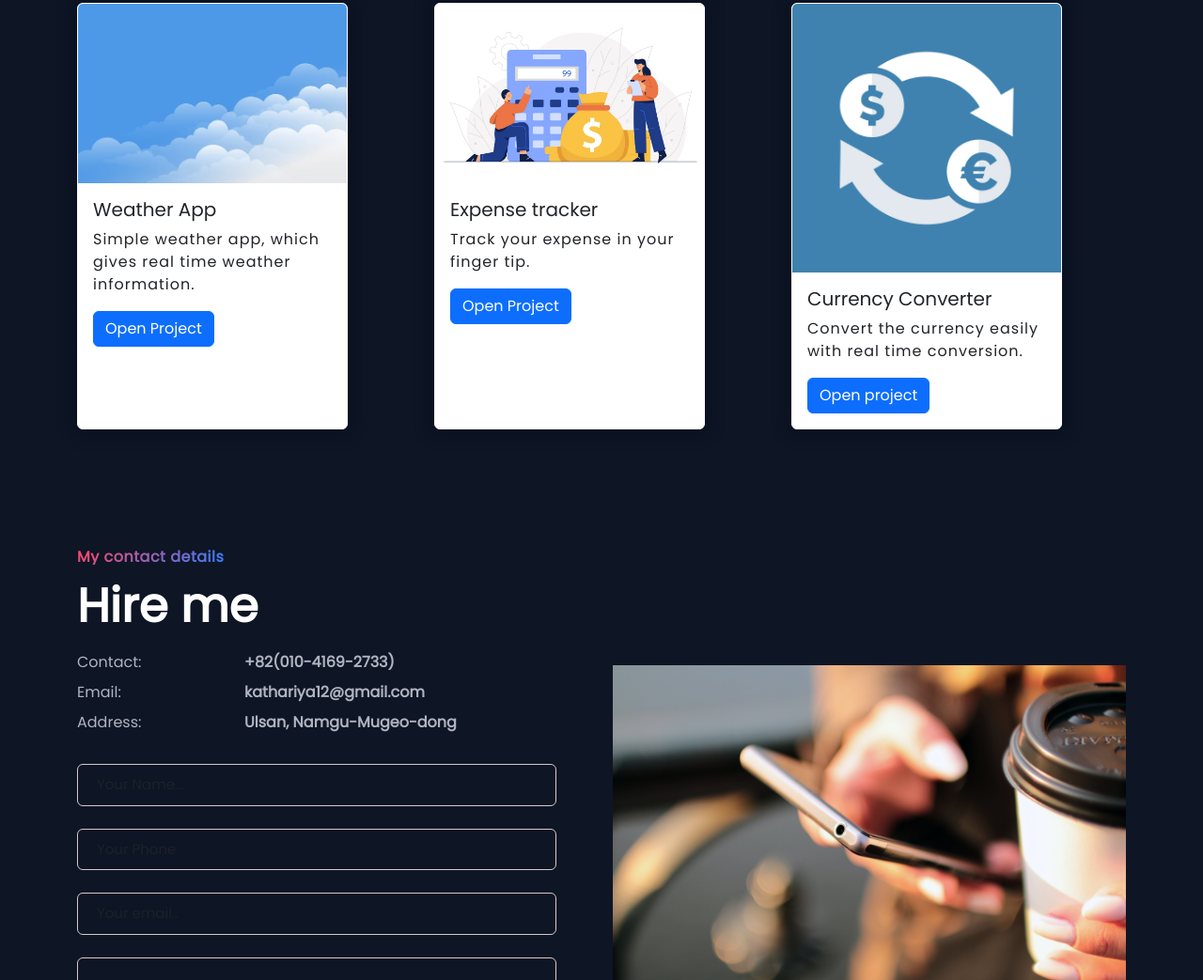
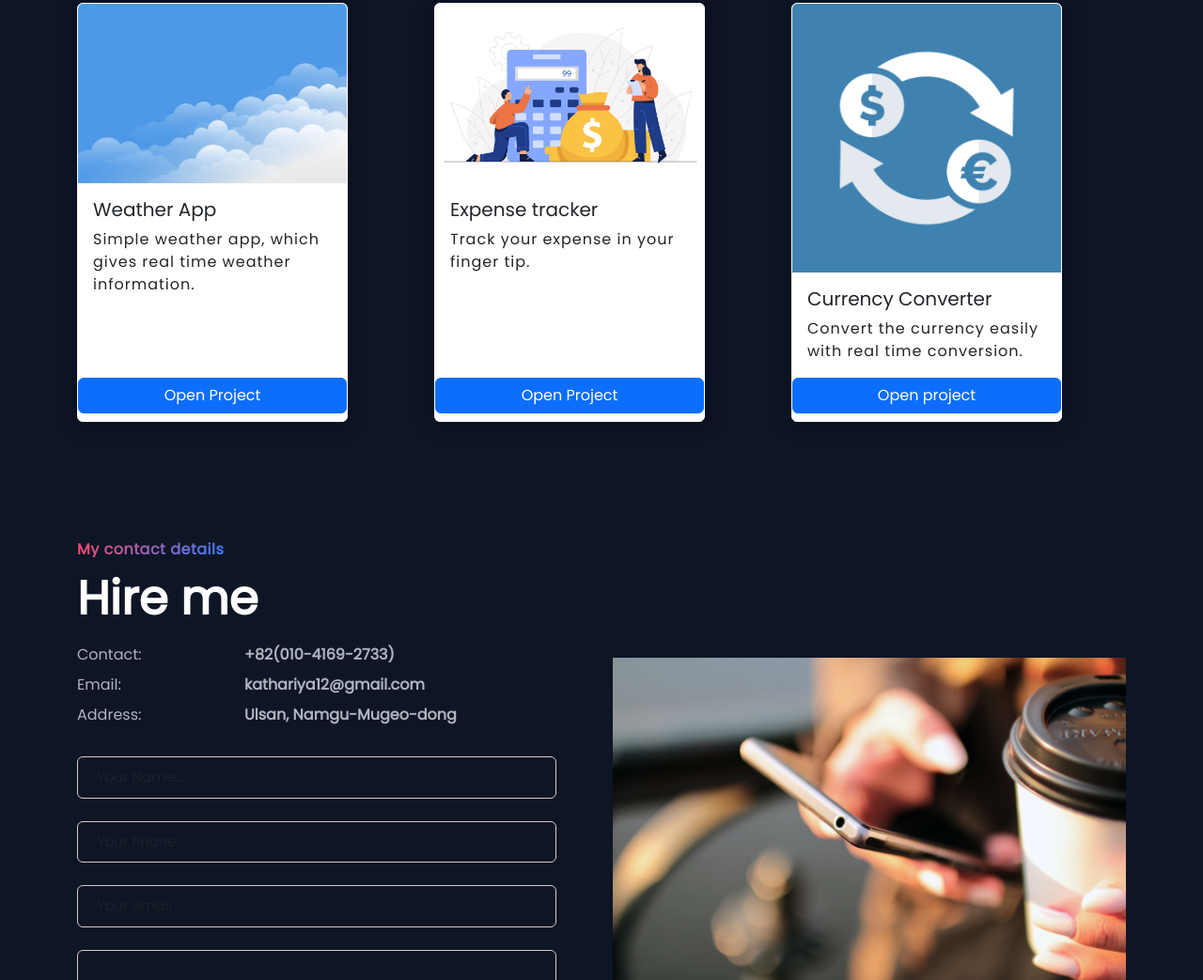
Before and after one commit to AkArun12/Portfolio-website, a plain HTML site: page index.html in a window 1280 px wide. Shown: the part 2452-3495 px from the top of the page at 94% size. Drawn offline with Linux system fonts and the light colour scheme.

Commit message:
files updated

```diff
--- a/index.html
+++ b/index.html
@@ -381,8 +381,9 @@
                         <div class="card-body">
                             <h5 class="card-title">Weather App</h5>
                             <p class="card-text text-dark">Simple weather app, which gives real time weather information.</p>
-                            <a href="https://akarun12.github.io/weather-app/" target="_blank"  class="btn btn-primary">Open Project</a>
                         </div>
+                            <a href="https://akarun12.github.io/weather-app/" target="_blank"  class="btn btn-primary mb-2">Open Project</a>
+
                     </div>
 
 
@@ -393,8 +394,9 @@
                         <div class="card-body">
                             <h5 class="card-title">Expense tracker</h5>
                             <p class="card-text text-dark">Track your expense in your finger tip.</p>
-                            <a href="https://akarun12.github.io/expense-react/"  target="_blank"  class="btn btn-primary ">Open Project</a>
                         </div>
+                            <a href="https://akarun12.github.io/expense-react/"  target="_blank"  class="btn btn-primary mb-2 ">Open Project</a>
+
                     </div>
 
                 </div>
@@ -405,13 +407,11 @@
                         <div class="card-body">
                             <h5 class="card-title">Currency Converter</h5>
                             <p class="card-text text-dark">Convert the currency easily with real time conversion.</p>
-                            <a href="https://akarun12.github.io/currency-convt/" target="_blank"  class="btn btn-primary ">Open project</a>
                         </div>
+                            <a href="https://akarun12.github.io/currency-convt/" target="_blank"  class="btn btn-primary mb-2">Open project</a>
+
                     </div>
-                    <!-- <div class="card p-0">
-                        <span style="background-image: url(./images/portfolio/weather.jpg)"></span>
-                        <a href="https://akarun12.github.io/currency-convt/">Currency converter</a>
-                    </div> -->
+
                 </div>
             </div>
         </div>
```
